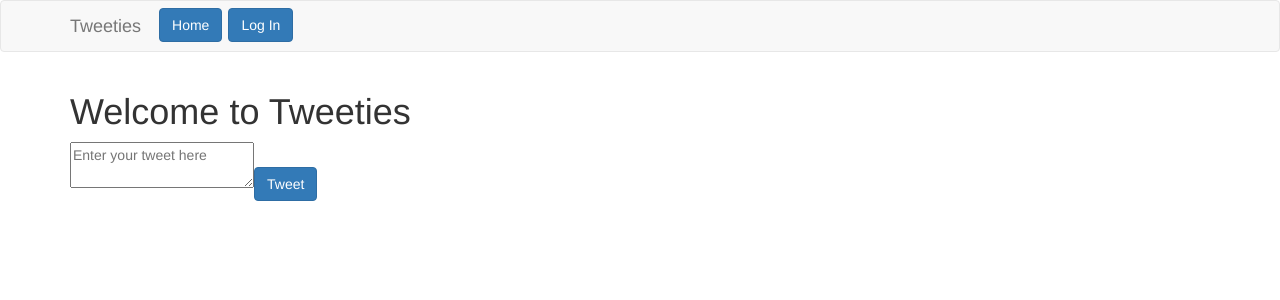
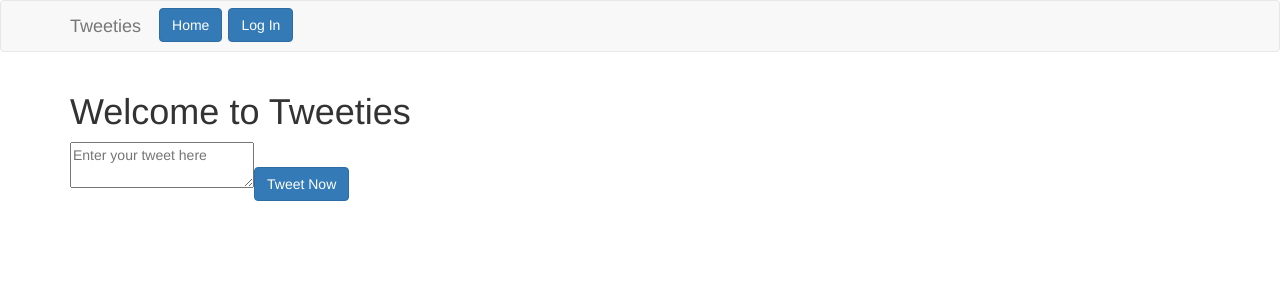
Before and after one commit to sivadass/tweeties, a React (Create React App) app: page /home in a window 1280 px wide. Shown: the top 300 px of the page. Built offline with nearby package versions, Linux system fonts and the light colour scheme; what auth0-js would draw is missing.

Commit message:
Modified action

```diff
--- a/src/Home/Home.js
+++ b/src/Home/Home.js
@@ -13,7 +13,7 @@ class Home extends Component {
         <div>
           <form>
             <textarea placeholder="Enter your tweet here" />
-            <Button bsStyle="primary">Tweet</Button>
+            <Button bsStyle="primary">Tweet Now</Button>
           </form>
         </div>
       </div>
```
